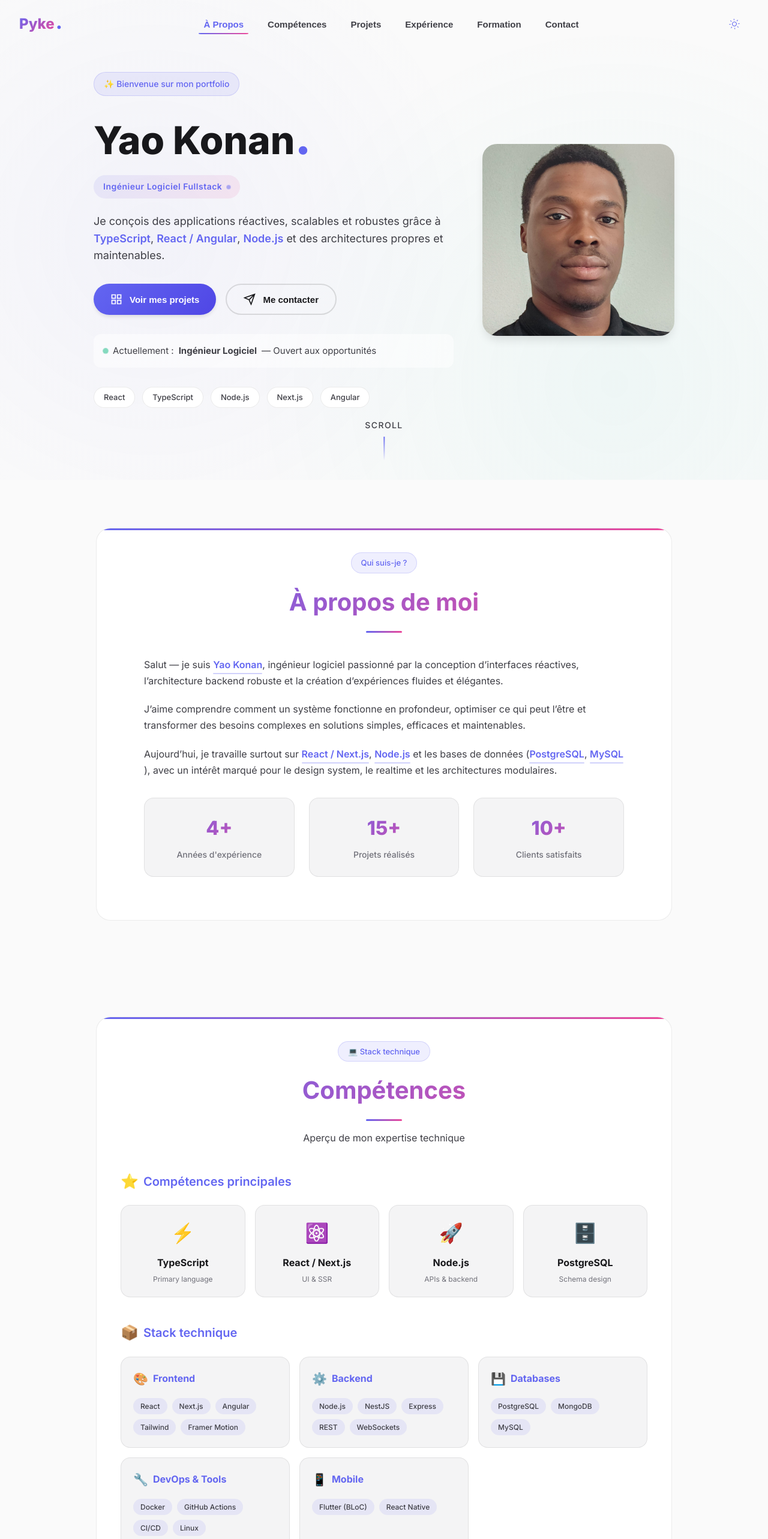
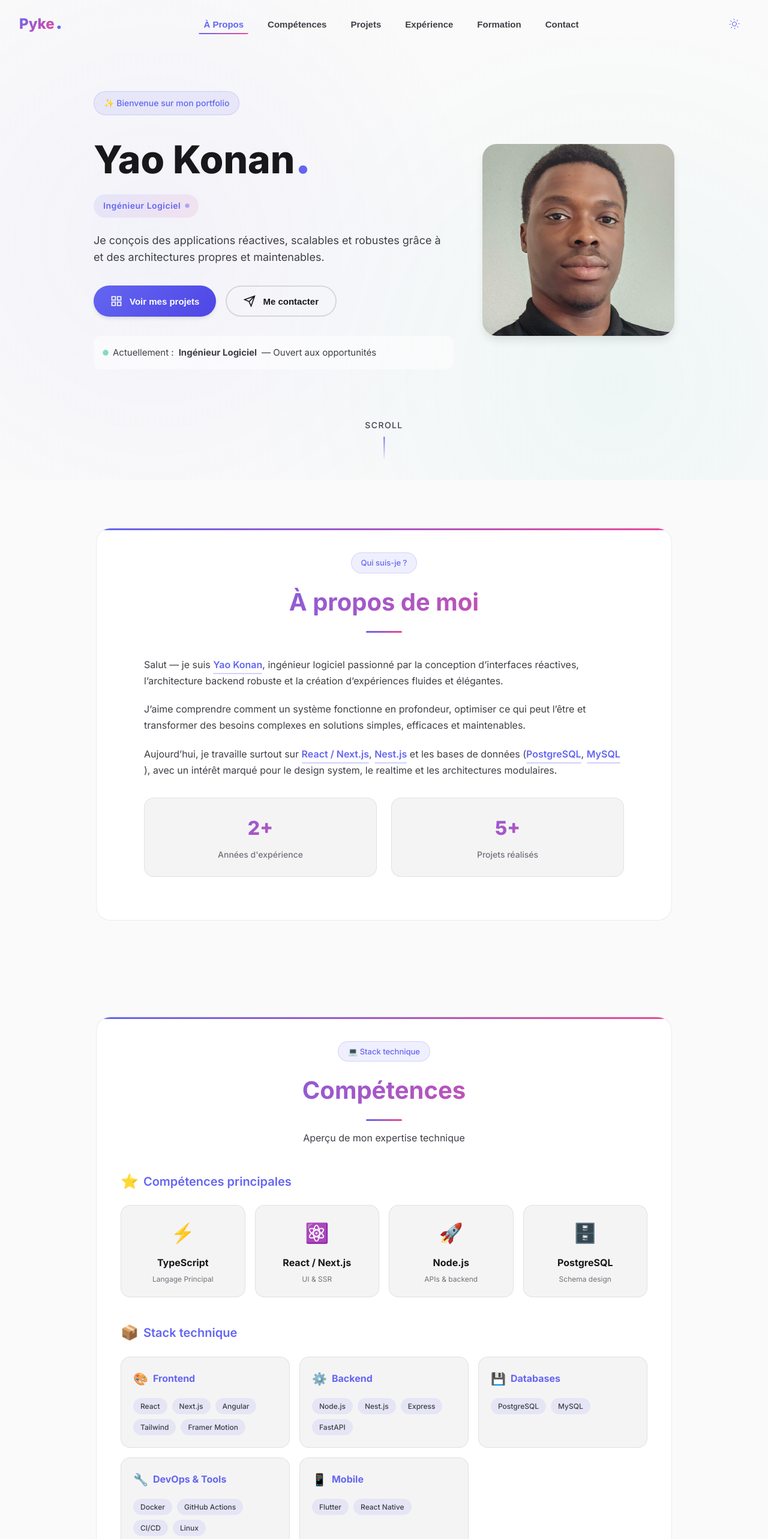
Before and after one commit to Yao-DPK/Portfolio, a Next.js app: page / in a window 1280 px wide. Shown: the top 2566 px of the page at 60% size. Built offline with nearby package versions, Linux system fonts and the light colour scheme.

Commit message:
Mise à jour des informations

```diff
--- a/src/components/Hero/Hero.tsx
+++ b/src/components/Hero/Hero.tsx
@@ -75,15 +75,12 @@ const Hero: React.FC = () => {
         </motion.h1>
 
         <motion.div className={styles.role} variants={itemVariants}>
-          <span className={styles.roleText}>Ingénieur Logiciel Fullstack</span>
+          <span className={styles.roleText}>Ingénieur Logiciel</span>
           <div className={styles.roleIndicator} />
         </motion.div>
 
         <motion.p className={styles.tagline} variants={itemVariants}>
-          Je conçois des applications réactives, scalables et robustes grâce à{" "}
-          <strong className={styles.highlight}>TypeScript</strong>,{" "}
-          <strong className={styles.highlight}>React / Angular</strong>,{" "}
-          <strong className={styles.highlight}>Node.js</strong>{" "}
+          Je conçois des applications réactives, scalables et robustes grâce à
           et des architectures propres et maintenables.
         </motion.p>
 
@@ -120,8 +117,8 @@ const Hero: React.FC = () => {
           <span> — Ouvert aux opportunités</span>
         </motion.div>
 
-        <motion.div className={styles.techStack} variants={itemVariants}>
-          {["React", "TypeScript", "Node.js", "Next.js", "Angular"].map((tech, i) => (
+        {/* <motion.div className={styles.techStack} variants={itemVariants}>
+          {["React", "TypeScript", "Node.js", "Next.js", "Angular", "FastAPI"].map((tech, i) => (
             <motion.span
               key={tech}
               className={styles.techTag}
@@ -133,7 +130,7 @@ const Hero: React.FC = () => {
               {tech}
             </motion.span>
           ))}
-        </motion.div>
+        </motion.div> */}
       </motion.div>
 
       <motion.aside
--- a/src/components/Previews/AboutPreview/AboutPreview.tsx
+++ b/src/components/Previews/AboutPreview/AboutPreview.tsx
@@ -24,9 +24,9 @@ const AboutPreview = () => {
   };
 
   const stats = [
-    { value: "4+", label: "Années d'expérience" },
-    { value: "15+", label: "Projets réalisés" },
-    { value: "10+", label: "Clients satisfaits" },
+    { value: "2+", label: "Années d'expérience" },
+    { value: "5+", label: "Projets réalisés" },
+    //{ value: "10+", label: "Clients satisfaits" },
   ];
 
   return (
@@ -65,7 +65,7 @@ const AboutPreview = () => {
           <p className={styles.paragraph}>
             Aujourd’hui, je travaille surtout sur{" "}
             <strong className={styles.highlight}>React / Next.js</strong>,{" "}
-            <strong className={styles.highlight}>Node.js</strong> et les bases de données
+            <strong className={styles.highlight}>Nest.js</strong> et les bases de données
             (<strong className={styles.highlight}>PostgreSQL</strong>,{" "}
             <strong className={styles.highlight}>MySQL</strong>), avec un intérêt marqué pour
             le design system, le realtime et les architectures modulaires.
--- a/src/components/Previews/SkillsPreview/SkillsPreview.tsx
+++ b/src/components/Previews/SkillsPreview/SkillsPreview.tsx
@@ -4,7 +4,7 @@ import Link from "next/link";
 import styles from "./SkillsPreview.module.css";
 
 const topSkills = [
-  { name: "TypeScript", hint: "Primary language", icon: "⚡" },
+  { name: "TypeScript", hint: "Langage Principal", icon: "⚡" },
   { name: "React / Next.js", hint: "UI & SSR", icon: "⚛️" },
   { name: "Node.js", hint: "APIs & backend", icon: "🚀" },
   { name: "PostgreSQL", hint: "Schema design", icon: "🗄️" },
@@ -20,13 +20,13 @@ const categories = [
   {
     label: "Backend",
     icon: "⚙️",
-    items: ["Node.js", "NestJS", "Express", "REST", "WebSockets"],
+    items: ["Node.js", "Nest.js", "Express", "FastAPI"],
     gradient: "linear-gradient(135deg, #f093fb 0%, #f5576c 100%)"
   },
   {
     label: "Databases",
     icon: "💾",
-    items: ["PostgreSQL", "MongoDB", "MySQL"],
+    items: ["PostgreSQL", "MySQL"],
     gradient: "linear-gradient(135deg, #4facfe 0%, #00f2fe 100%)"
   },
   {
@@ -38,7 +38,7 @@ const categories = [
   {
     label: "Mobile",
     icon: "📱",
-    items: ["Flutter (BLoC)", "React Native"],
+    items: ["Flutter", "React Native"],
     gradient: "linear-gradient(135deg, #fa709a 0%, #fee140 100%)"
   },
 ];
```
